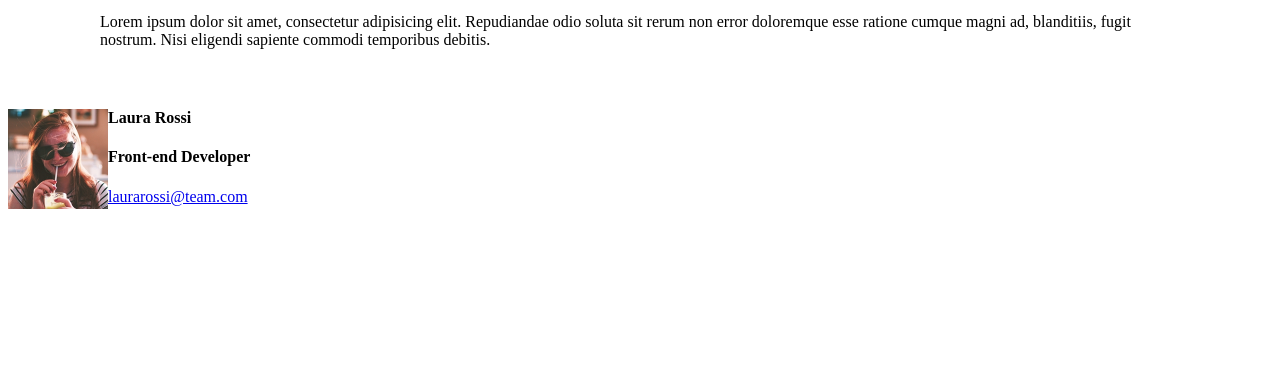
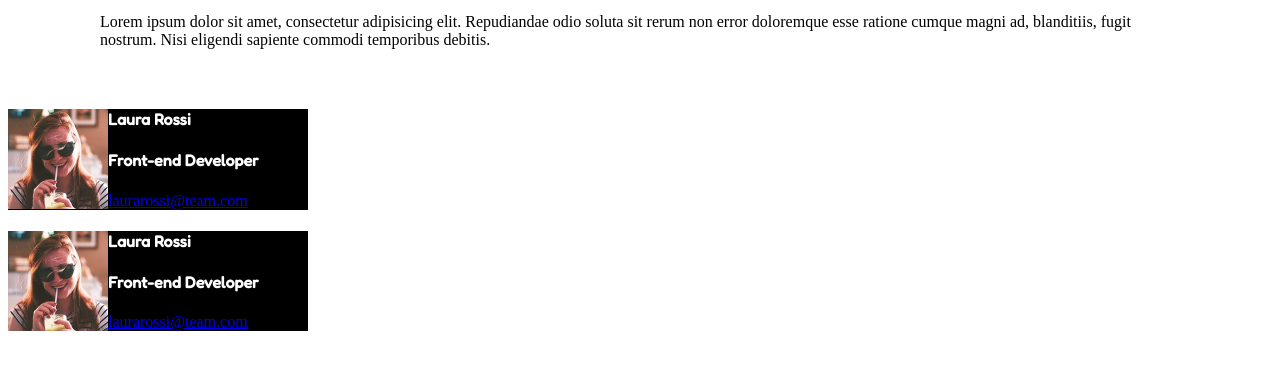
Before and after one commit to Vale-riad/Floating-Cards, a plain HTML site: page index.html in a window 1280 px wide. Shown: the part 91-460 px from the top of the page. Drawn offline with Linux system fonts and the light colour scheme.

Commit message:
modifiche 2

```diff
--- a/css/style.css
+++ b/css/style.css
@@ -40,6 +40,11 @@ h1{
     text-align: center;
     margin: 30px;
 }
+.box{
+    background: black;
+    width:300px;
+
+}
 
 .foto {
     width: 100px;
@@ -49,3 +54,10 @@ h1{
     text-align: left;
 
 }
+
+h4{
+    font-family: 'Fredoka', sans-serif;
+    color: white;
+    background-color: black;
+    padding-left: 10px;
+}
--- a/index.html
+++ b/index.html
@@ -36,7 +36,14 @@
     </div>
 </div>
 
+<div class="box container-clearfix">
 
+    <img class="foto" src="immagini/female1.png" alt="laura">
+    <h4>Laura Rossi</h4>
+    <h4>Front-end Developer</h4>
+    <a href="#">laurarossi@team.com</a>
+
+</div>
 
 </body>
 </html>
```
